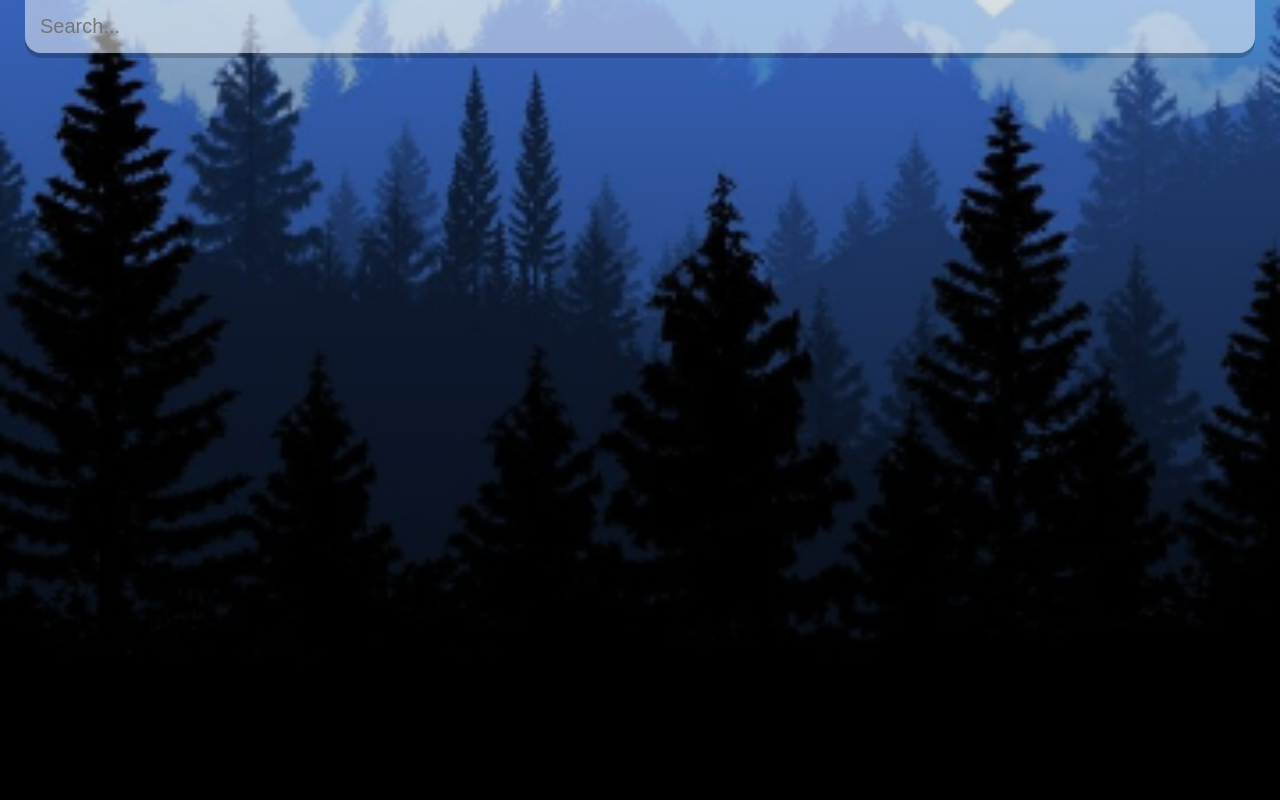
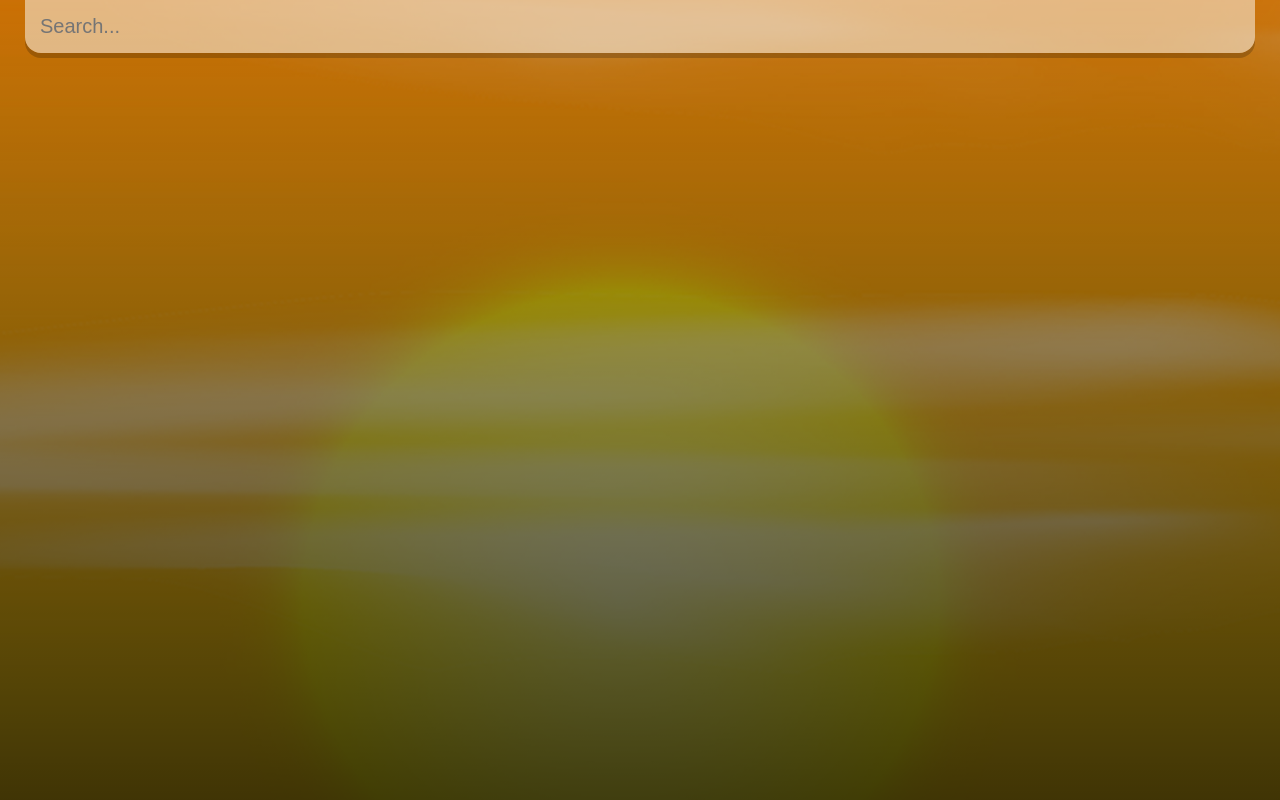
Before and after one commit to JoshSermon/install-yarn, a React (Create React App) app: page / in a window 1280 px wide. Built offline with nearby package versions, Linux system fonts and the light colour scheme.

Commit message:
update images

```diff
--- a/src/index.css
+++ b/src/index.css
@@ -9,14 +9,17 @@ body {
 }
 
 .app {
-  background-image: url("assets/cold-bg.jpg");
+  background-image: url("assets/light.png");
   background-size: cover;
-  background-position: bottom;
+  background-position: top;
   transition: 0.4s ease;
 }
 
 .app.warm {
-  background-image: url("assets/warm-bg.jpg");
+  background-image: url("assets/dark.png");
+  background-size: cover;
+  background-position: top;
+  transition: 0.4s ease;
 }
 
 main {
```
Also changed, not shown: src/assets/dark.png (added), src/assets/light.png (added).
